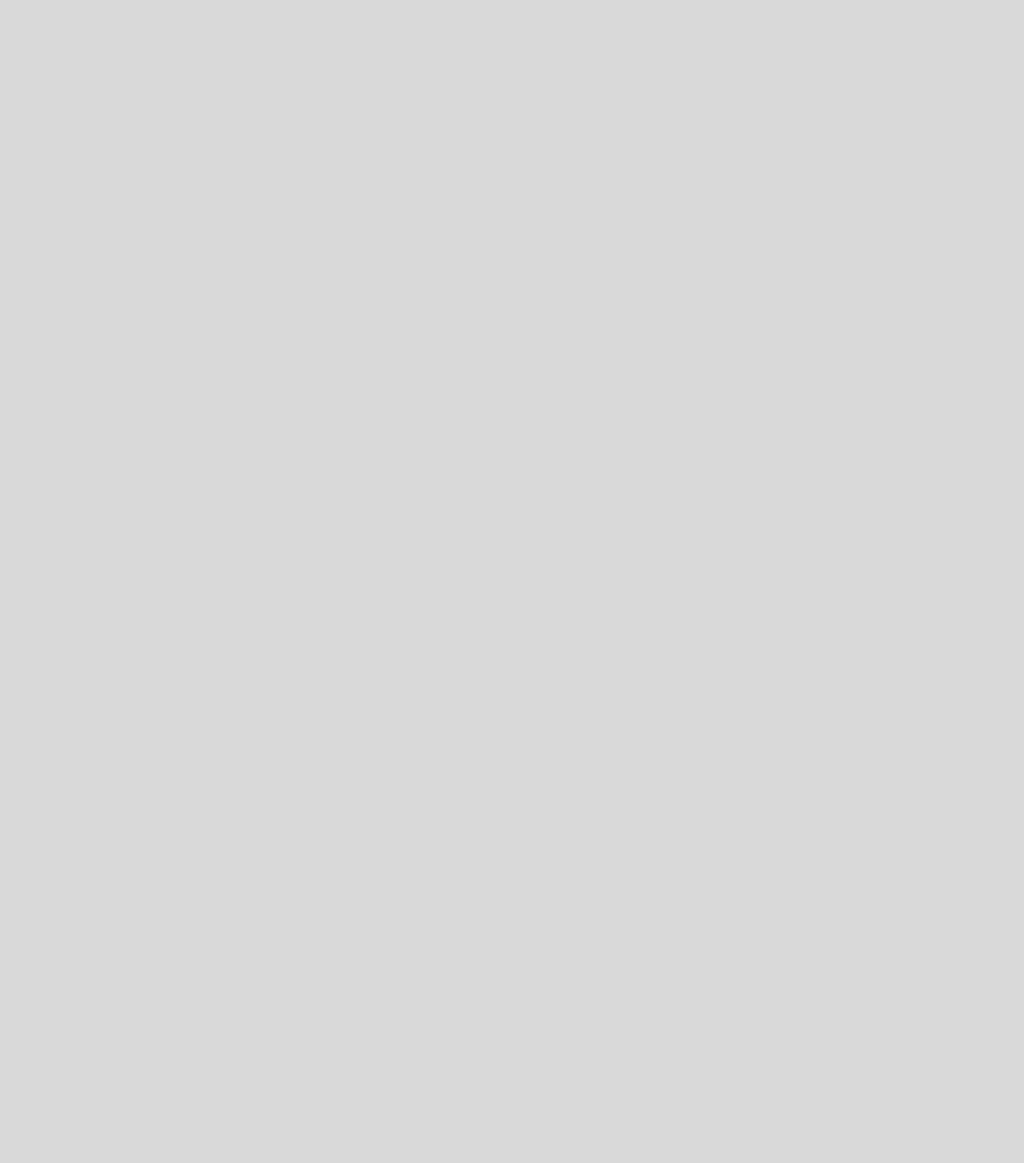
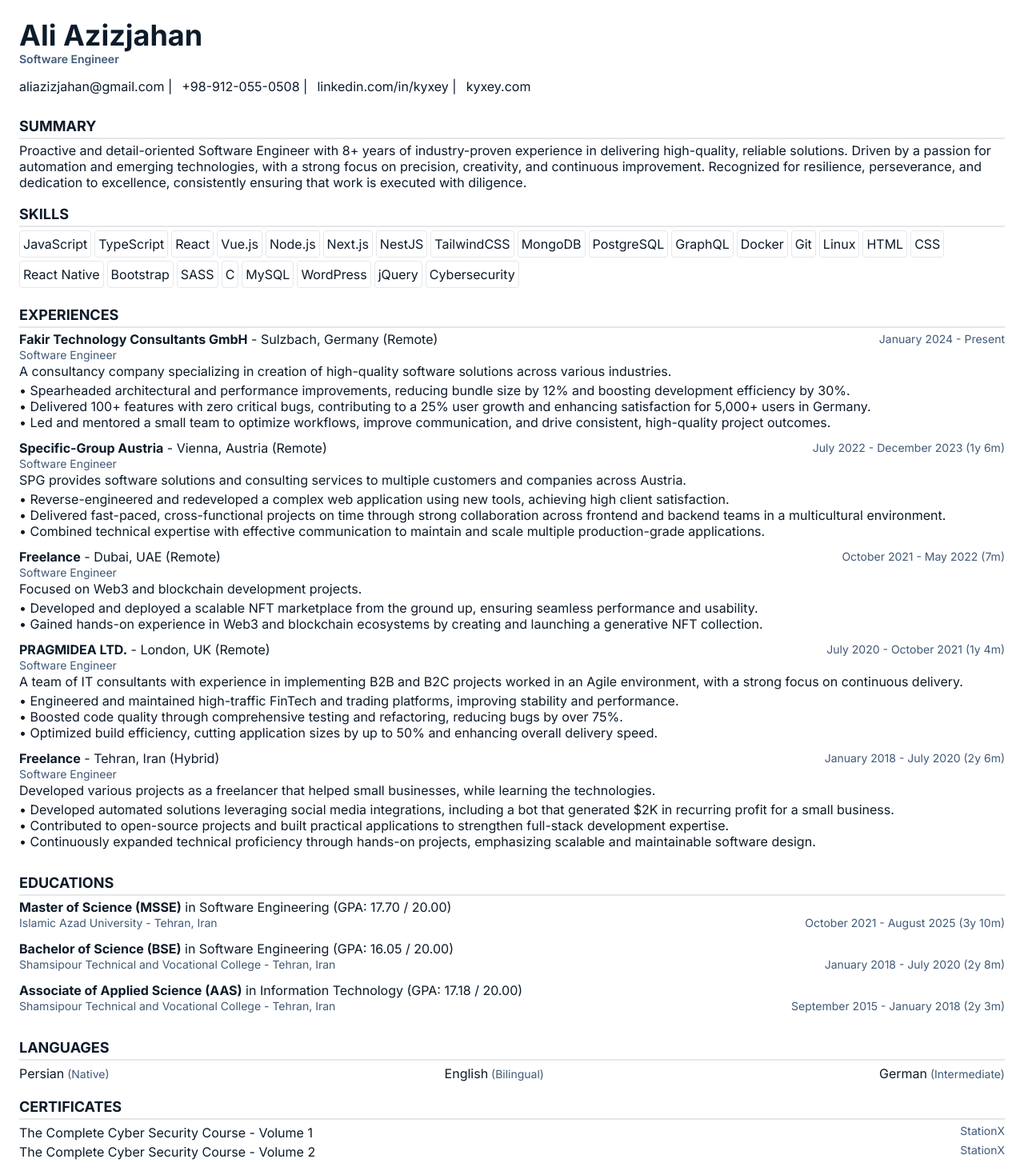
Before and after one commit to Kyxey/Kyxey.github.io, a Vue app: page /cv in a window 1280 px wide. Before the commit this address had no page. Shown: the top 1454 px of the page at 80% size. Before the commit the page ends 800 px from the top, so only its background shows below. Built offline with nearby package versions, Linux system fonts and the light colour scheme.

Commit message:
feat: adds the CV page and corrects the points

```diff
--- a/src/components/ContactSection.vue
+++ b/src/components/ContactSection.vue
@@ -93,5 +93,5 @@
 
 <script setup lang="ts">
   import { ArrowTopRightOnSquareIcon } from '@heroicons/vue/24/outline';
-  import { contactMethods, socialLinks } from '../consts/contacts';
+  import { contactMethods, socialLinks } from '@/consts/contacts';
 </script>
--- a/src/components/EducationSection.vue
+++ b/src/components/EducationSection.vue
@@ -36,7 +36,7 @@
           >
             <div class="flex items-center">
               <AcademicCapIcon class="w-5 h-5 text-orange mr-2" />
-              <span class="text-sm text-slate dark:text-light/80">Grade</span>
+              <span class="text-sm text-slate dark:text-light/80">GPA</span>
             </div>
             <div class="text-lg font-bold text-orange">
               {{ education.grade }}
--- a/src/consts/contacts.ts
+++ b/src/consts/contacts.ts
@@ -1,4 +1,8 @@
-import { EnvelopeIcon, PhoneIcon } from '@heroicons/vue/24/outline';
+import {
+  EnvelopeIcon,
+  PhoneIcon,
+  GlobeAltIcon,
+} from '@heroicons/vue/24/outline';
 import {
   GitHubIcon,
   MediumIcon,
@@ -24,6 +28,7 @@ type SocialLink = {
   handle: string;
   url: string;
   icon: Component | string;
+  friendlyURL: string;
 };
 
 const contactMethods: ContactMethod[] = [
@@ -69,38 +74,58 @@ const socialLinks: SocialLink[] = [
     name: 'Telegram',
     handle: '@kyxey',
     url: 'https://t.me/+989120550508',
+    friendlyURL: 'www.t.me/+989120550508',
     icon: TelegramIcon,
   },
   {
     name: 'WhatsApp',
     handle: '+98-912-055-0508',
     url: 'https://wa.me/989120550508',
+    friendlyURL: 'www.wa.me/989120550508',
     icon: WhatsAppIcon,
   },
   {
     name: 'GitHub',
     handle: '@kyxey',
     url: 'https://www.github.com/kyxey',
+    friendlyURL: 'www.github.com/kyxey',
     icon: GitHubIcon,
   },
   {
     name: 'GitLab',
     handle: '@kyxey',
     url: 'https://www.gitlab.com/kyxey',
+    friendlyURL: 'www.gitlab.com/kyxey',
     icon: GitLabIcon,
   },
   {
     name: 'LinkedIn',
     handle: '@kyxey',
     url: 'https://www.linkedin.com/in/kyxey',
+    friendlyURL: 'linkedin.com/in/kyxey',
     icon: LinkedinIcon,
   },
   {
     name: 'Medium',
     handle: '@kyxey',
     url: 'https://kyxey.medium.com',
+    friendlyURL: 'www.kyxey.medium.com',
     icon: MediumIcon,
   },
 ];
 
-export { contactMethods, socialLinks, type ContactMethod, type SocialLink };
+const portfolio: SocialLink = {
+  name: 'Portfolio',
+  handle: 'https://www.kyxey.com',
+  url: 'https://www.kyxey.com',
+  friendlyURL: 'kyxey.com',
+  icon: GlobeAltIcon,
+};
+
+export {
+  contactMethods,
+  socialLinks,
+  portfolio,
+  type ContactMethod,
+  type SocialLink,
+};
--- a/src/consts/educations.ts
+++ b/src/consts/educations.ts
@@ -9,27 +9,27 @@ type Education = {
 
 const educationList: Education[] = [
   {
-    degree: "Master's Degree",
-    field: 'Computer Software Engineering',
+    degree: 'Master of Science (MSSE)',
+    field: 'Software Engineering',
     institution: 'Islamic Azad University',
     location: 'Tehran, Iran',
-    duration: 'October 2021 - August 2025',
+    duration: 'October 2021 - August 2025 (3y 10m)',
     grade: '17.70 / 20.00',
   },
   {
-    degree: "Bachelor's Degree",
-    field: 'Computer Software Engineering',
+    degree: 'Bachelor of Science (BSE)',
+    field: 'Software Engineering',
     institution: 'Shamsipour Technical and Vocational College',
     location: 'Tehran, Iran',
-    duration: 'January 2018 - July 2020',
+    duration: 'January 2018 - July 2020 (2y 8m)',
     grade: '16.05 / 20.00',
   },
   {
-    degree: "Associate's Degree",
+    degree: 'Associate of Applied Science (AAS)',
     field: 'Information Technology',
     institution: 'Shamsipour Technical and Vocational College',
     location: 'Tehran, Iran',
-    duration: 'September 2015 - January 2018',
+    duration: 'September 2015 - January 2018 (2y 3m)',
     grade: '17.18 / 20.00',
   },
 ];
--- a/src/consts/experiences.ts
+++ b/src/consts/experiences.ts
@@ -12,69 +12,66 @@ const yearsExperience = new Date().getFullYear() - yearStarted;
 
 const experiences: Experience[] = [
   {
-    title: 'Remote Software Engineer',
+    title: 'Software Engineer',
     company: 'Fakir Technology Consultants GmbH',
-    location: 'Sulzbach, Germany',
+    location: 'Sulzbach, Germany (Remote)',
     duration: 'January 2024 - Present',
     description:
-      "Fakir Technology Consultants GmbH is a human-first software consultancy company which focuses on implementing values that make people's lives easier.",
+      'A consultancy company specializing in creation of high-quality software solutions across various industries.',
     achievements: [
-      'Utilized the power of JavaScript and TypeScript to help on the growth of a startup project.',
-      'Worked with NX to make the cooperation of a React frontend and a NestJS backend easier.',
-      'Accompanied an interesting, and fast-growing startup team on a remote-first manner.',
+      'Spearheaded architectural and performance improvements, reducing bundle size by 12% and boosting development efficiency by 30%.',
+      'Delivered 100+ features with zero critical bugs, contributing to a 25% user growth and enhancing satisfaction for 5,000+ users in Germany.',
+      'Led and mentored a small team to optimize workflows, improve communication, and drive consistent, high-quality project outcomes.',
     ],
   },
   {
     title: 'Software Engineer',
     company: 'Specific-Group Austria',
-    location: 'Vienna, Austria',
-    duration: 'July 2022 - December 2023',
+    location: 'Vienna, Austria (Remote)',
+    duration: 'July 2022 - December 2023 (1y 6m)',
     description:
       'SPG provides software solutions and consulting services to multiple customers and companies across Austria.',
     achievements: [
-      'Studied and utilized Elm programming language and Google Cloud Platform services on multiple B2B projects.',
-      "Converted some web applications from React and some other frontend frameworks to Elm, as per the customer's request.",
-      'Designed and implemented multiple backend and API services using NodeJS (TypeScript), Prisma (PostgreSQL), ExpressJS and OpenAPI (Swagger).',
+      'Reverse-engineered and redeveloped a complex web application using new tools, achieving high client satisfaction.',
+      'Delivered fast-paced, cross-functional projects on time through strong collaboration across frontend and backend teams in a multicultural environment.',
+      'Combined technical expertise with effective communication to maintain and scale multiple production-grade applications.',
     ],
   },
   {
-    title: 'Freelance Remote Software Engineer',
-    company: 'Self-Employed',
-    location: 'Dubai, UAE',
-    duration: 'October 2021 - May 2022',
+    title: 'Software Engineer',
+    company: 'Freelance',
+    location: 'Dubai, UAE (Remote)',
+    duration: 'October 2021 - May 2022 (7m)',
     description: 'Focused on Web3 and blockchain development projects.',
     achievements: [
-      'Built up noornft.io marketplace and bordo.network from zero (Both projects are currently offline).',
-      'Constructed a Cardano-based NFT marketplace from scratch using JQuery, Bootstrap and Gulp.',
-      'Learned about Web3 and NFTs by launching a generative Polygon-based NFT collection, made with NodeJS.',
+      'Developed and deployed a scalable NFT marketplace from the ground up, ensuring seamless performance and usability.',
+      'Gained hands-on experience in Web3 and blockchain ecosystems by creating and launching a generative NFT collection.',
     ],
   },
   {
-    title: 'Remote Software Engineer',
+    title: 'Software Engineer',
     company: 'PRAGMIDEA LTD.',
-    location: 'London, UK',
-    duration: 'July 2020 - October 2021',
+    location: 'London, UK (Remote)',
+    duration: 'July 2020 - October 2021 (1y 4m)',
     description:
-      'The company provides software solutions to the most demanding FinTech businesses around the world.',
+      'A team of IT consultants with experience in implementing B2B and B2C projects worked in an Agile environment, with a strong focus on continuous delivery.',
     achievements: [
-      'Worked as the full-stack software engineer on a couple of the busiest FinTech and trading platforms.',
-      'Generated an average of 60% test code coverage across several applications using Cypress, Jest and React Testing Library.',
-      'Created a few internal projects using NextJS, Tailwind CSS and NestJS.',
-      'Accompanied the team in refactoring and reducing the bugs across all of our applications by more than 75%.',
-      'Decreased the build size of a few of our applications by around 50%.',
+      'Engineered and maintained high-traffic FinTech and trading platforms, improving stability and performance.',
+      'Boosted code quality through comprehensive testing and refactoring, reducing bugs by over 75%.',
+      'Optimized build efficiency, cutting application sizes by up to 50% and enhancing overall delivery speed.',
     ],
   },
   {
-    title: 'Freelance Software Engineer',
-    company: 'Self-Employed',
-    location: 'Tehran, Iran',
-    duration: 'January 2018 - July 2020',
+    title: 'Software Engineer',
+    company: 'Freelance',
+    location: 'Tehran, Iran (Hybrid)',
+    duration: 'January 2018 - July 2020 (2y 6m)',
     description:
-      'Developed various projects and contributed to open-source community.',
+      'Developed various projects as a freelancer that helped small businesses, while learning the technologies.',
     achievements: [
-      'Developed Delta Insta Telegram Bot, Chopen FE, Dextractor, Sixmim, Monaxon, and NajmX Crypto Wallet (currently offline).',
-      'Experienced working with social media APIs. Generated a total of $2K ongoing profit for a small home business by creating a Telegram bot.',
-      'Committed to the open-source society. Learned Javascript, Typescript, ReactJS, NodeJS, NestJS, Tailwind CSS, and other frameworks and libraries by building practical projects.',
+      'Developed automated solutions leveraging social media integrations, including a bot that generated $2K in recurring profit for a small business.',
+      'Contributed to open-source projects and built practical applications to strengthen full-stack development expertise.',
+      'Continuously expanded technical proficiency through hands-on projects, emphasizing scalable and maintainable software design.',
     ],
   },
 ];
--- /dev/null
+++ b/src/consts/summary.ts
@@ -0,0 +1,5 @@
+import { yearsExperience } from './experiences';
+
+const summary = `Proactive and detail-oriented Software Engineer with ${yearsExperience}+ years of industry-proven experience in delivering high-quality, reliable solutions. Driven by a passion for automation and emerging technologies, with a strong focus on precision, creativity, and continuous improvement. Recognized for resilience, perseverance, and dedication to excellence, consistently ensuring that work is executed with diligence.`;
+
+export { summary };
--- a/src/router/index.ts
+++ b/src/router/index.ts
@@ -9,6 +9,11 @@ const routes: RouteRecordRaw[] = [
     path: '/',
     name: 'Home',
     component: () => import('../views/HomePage.vue'),
+  },
+  {
+    path: '/cv',
+    name: 'CV',
+    component: () => import('../views/CVPage.vue'),
   },
 ];
 
--- /dev/null
+++ b/src/views/CVPage.vue
@@ -0,0 +1,152 @@
+<template>
+  <div
+    class="min-w-full max-w-full overflow-hidden mx-auto bg-white flex flex-col p-6 gap-3 min-h-screen"
+  >
+    <!-- Name and title -->
+    <div>
+      <h1 class="font-bold text-4xl">Ali Azizjahan</h1>
+      <p class="font-semibold text-sm text-slate">Software Engineer</p>
+    </div>
+
+    <!-- Contact info -->
+    <div class="flex">
+      <div v-for="contactMethod in contactMethods" :key="contactMethod.type">
+        <a
+          target="_blank"
+          :href="contactMethod.items[0]?.href ?? ''"
+          class="flex items-center justify-between gap-1 mr-3"
+        >
+          {{ contactMethod.items[0]?.value }} |
+        </a>
+      </div>
+      <div>
+        <a
+          target="_blank"
+          :href="linkedinSocial?.url ?? ''"
+          class="flex items-center justify-between gap-1 mr-3"
+        >
+          {{ linkedinSocial?.friendlyURL }} |
+        </a>
+      </div>
+      <div>
+        <a
+          target="_blank"
+          :href="portfolio.url"
+          class="flex items-center justify-between gap-1 mr-3"
+        >
+          {{ portfolio.friendlyURL }}
+        </a>
+      </div>
+    </div>
+
+    <div class="flex flex-col py-3 gap-4">
+      <!-- Summary -->
+      <section>
+        <h3 :class="styles.sectionTitle">SUMMARY</h3>
+        <p class="leading-tight">{{ summary }}</p>
+      </section>
+
+      <!-- Skills -->
+      <section>
+        <h3 :class="styles.sectionTitle">SKILLS</h3>
+        <div>
+          <span
+            v-for="technicalSkill in technicalSkills"
+            :key="technicalSkill.name"
+            class="leading-loose mr-1 mb-1 px-1 rounded border inline-block"
+          >
+            {{ technicalSkill.name }}
+          </span>
+        </div>
+      </section>
+
+      <!-- Experiences -->
+      <section>
+        <h3 :class="styles.sectionTitle">EXPERIENCES</h3>
+        <div
+          class="flex flex-col mb-3 leading-tight"
+          v-for="experience in experiences"
+          :key="experience.company"
+        >
+          <p class="flex justify-between">
+            <span>
+              <b>{{ experience.company }}</b> - {{ experience.location }}
+            </span>
+            <span class="text-slate text-sm">{{ experience.duration }}</span>
+          </p>
+          <p class="text-sm text-slate">
+            {{ experience.title }}
+          </p>
+
+          <p class="mb-1">{{ experience.description }}</p>
+          <p v-for="achievement in experience.achievements" :key="achievement">
+            • {{ achievement }}
+          </p>
+        </div>
+      </section>
+
+      <!-- Educations -->
+      <section>
+        <h3 :class="styles.sectionTitle">EDUCATIONS</h3>
+        <div
+          v-for="education in educationList"
+          class="mb-3 leading-tight"
+          :key="education.degree"
+        >
+          <p>
+            <b>{{ education.degree }}</b> in {{ education.field }} (GPA:
+            {{ education.grade }})
+          </p>
+          <p class="flex justify-between text-sm text-slate">
+            <span>{{ education.institution }} - {{ education.location }}</span>
+            <span>{{ education.duration }}</span>
+          </p>
+        </div>
+      </section>
+
+      <!-- Languages -->
+      <section>
+        <h3 :class="styles.sectionTitle">LANGUAGES</h3>
+        <div class="flex justify-between">
+          <div v-for="language in languages" :key="language.name">
+            <span>{{ language.name }}</span>
+            <span class="text-sm text-slate"> ({{ language.level }})</span>
+          </div>
+        </div>
+      </section>
+
+      <!-- Certificates -->
+      <section>
+        <h3 :class="styles.sectionTitle">CERTIFICATES</h3>
+        <div
+          v-for="certificate in certifications"
+          class="flex justify-between"
+          :key="certificate.title"
+        >
+          <a :href="certificate.link">{{ certificate.title }}</a>
+          <a
+            target="_blank"
+            :href="certificate.provider.url"
+            class="text-sm text-slate"
+            >{{ certificate.provider.name }}</a
+          >
+        </div>
+      </section>
+    </div>
+  </div>
+</template>
+
+<script setup lang="ts">
+  import { contactMethods, socialLinks, portfolio } from '@/consts/contacts';
+  import { summary } from '@/consts/summary';
+  import { technicalSkills, languages } from '@/consts/skills';
+  import { experiences } from '@/consts/experiences';
+  import { educationList } from '@/consts/educations';
+  import { certifications } from '@/consts/certifications';
+
+  const linkedinSocial = socialLinks.find(sL => sL.name === 'LinkedIn');
+
+  const styles = {
+    sectionTitle: 'font-bold text-navy border-b border-b-2 mb-1 text-lg',
+  };
+</script>
```
Also changed, not shown: src/components/SummarySection.vue (+4 -7 lines), src/consts/skills.ts (+0 -16 lines).
